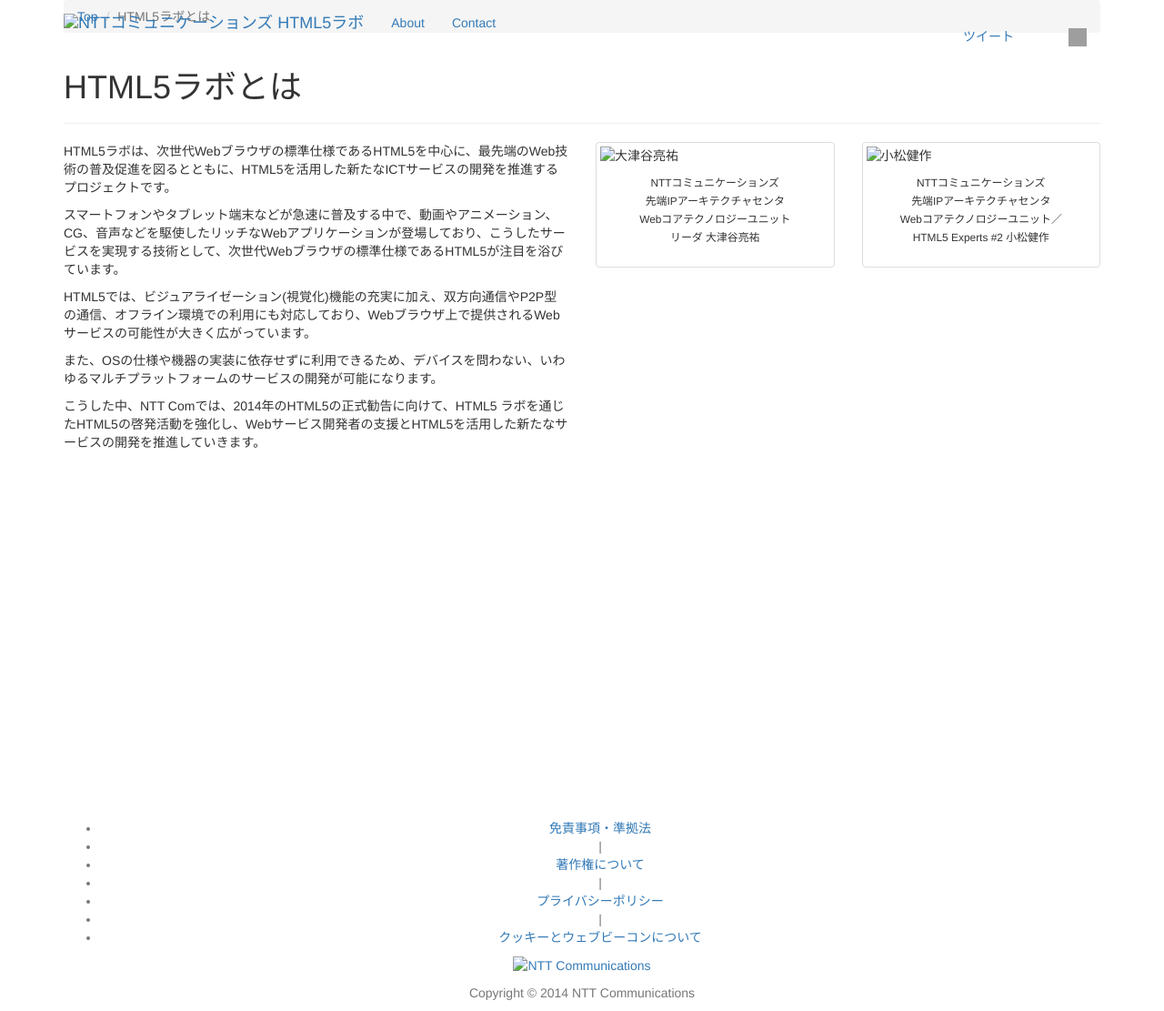
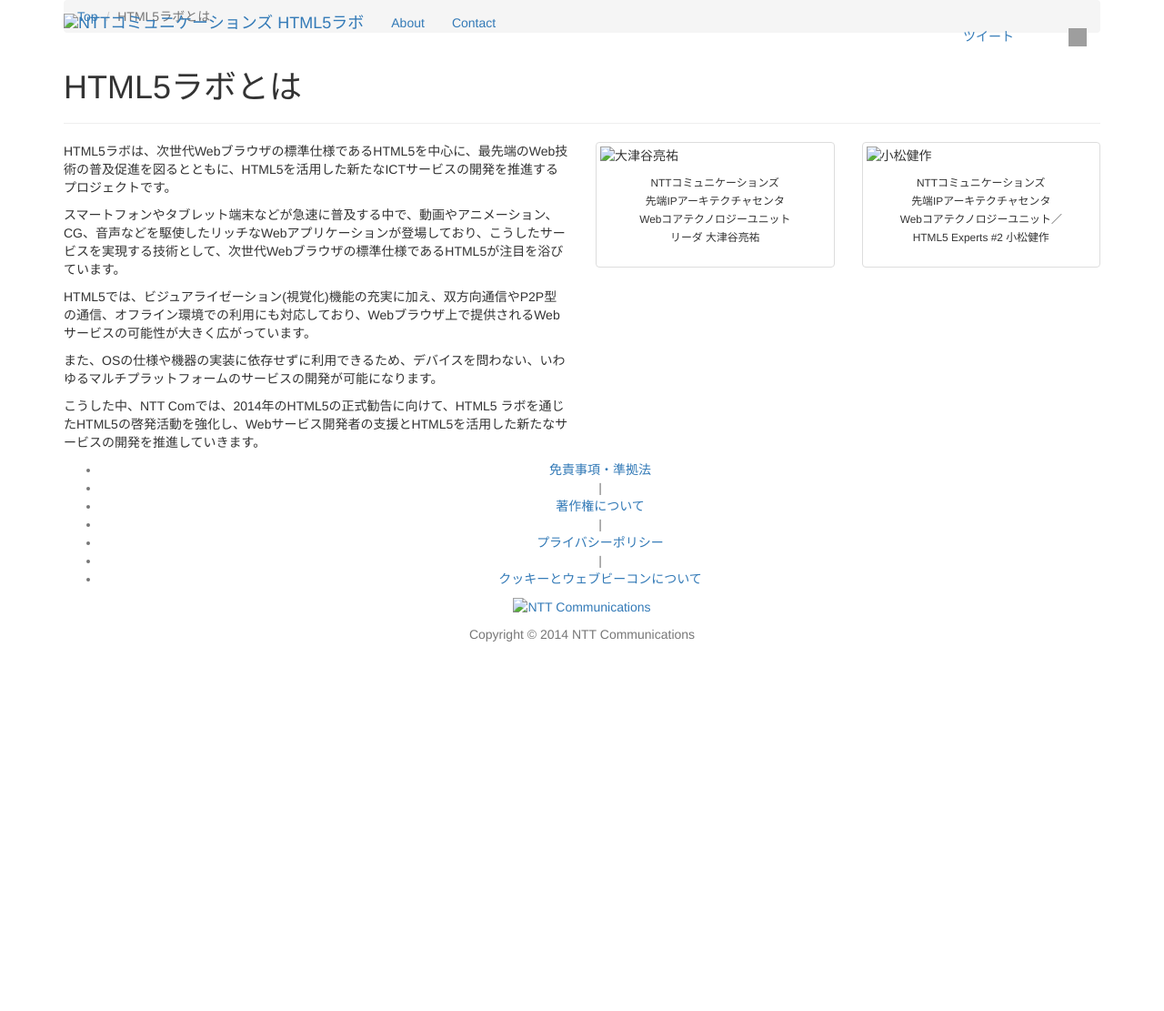
Before and after one commit to nttcom-html5lab/nttcom-html5lab.github.io, a Jekyll site: the page built from about/index.html, in a window 1280 px wide and 1111 px high. Shown: the whole window at 91% size. Built offline with Jekyll 4.4.1, drawn with Linux system fonts in a browser that asks for light colours; nearby versions of some CDN libraries; library files that are not in the unit come from our copies; comment, search, counter and statistics services are not loaded; grey boxes are pictures that could not be loaded.

```diff
--- a/about/index.html
+++ b/about/index.html
@@ -3,7 +3,8 @@
 title: HTML5ラボとは
 description: WebRTCは、ブラウザ同士でリアルタイムに映像、音声、データを送受信できる画期的な新技術。SkyWayを使えば、サーバを準備することなく、簡単なJavaScriptを書くだけで、WebRTCを使ったアプリが開発できます。
 ---
-<section id="contact" class="hl-section container hl-window-height">
+<section id="contact">
+    <div class="container">
         <ol class="breadcrumb">
             <li><a href="../">Top</a></li>
             <li class="active">{{ page.title }}</li>
@@ -45,5 +46,5 @@
                     </div>
                 </div>
             </div>
-    </div>
+        </div>    </div>
 </section>
```
Lines whose indentation alone changed are shown as unchanged.
